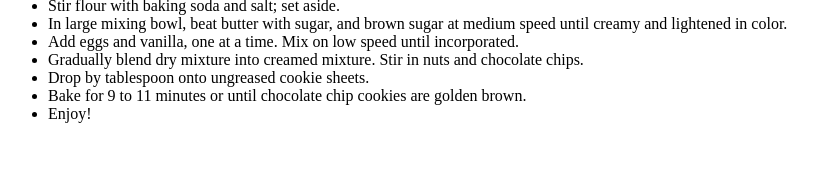
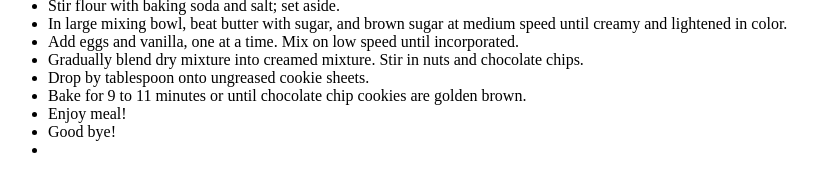
Before and after one commit to shomansurjoraboyev/shomansurjoraboyev, a plain HTML site: page secret recipe.htm in a window 1280 px wide. Shown: the part 361-552 px from the top of the page, without its empty margins (0-837 px from the left). Drawn offline with Linux system fonts and the light colour scheme.

Commit message:
changed last word of recipe

```diff
--- a/secret recipe.htm
+++ b/secret recipe.htm
@@ -24,7 +24,9 @@
 <li>Gradually blend dry mixture into creamed mixture. Stir in nuts and chocolate chips.</li>
 <li>Drop by tablespoon onto ungreased cookie sheets.</li>
 <li>Bake for 9 to 11 minutes or until chocolate chip cookies are golden brown.</li>
-<li>Enjoy!</li>
+<li>Enjoy meal!</li>
+<li>Good bye!<li>
+
 </ul>
 
 </body>
```
